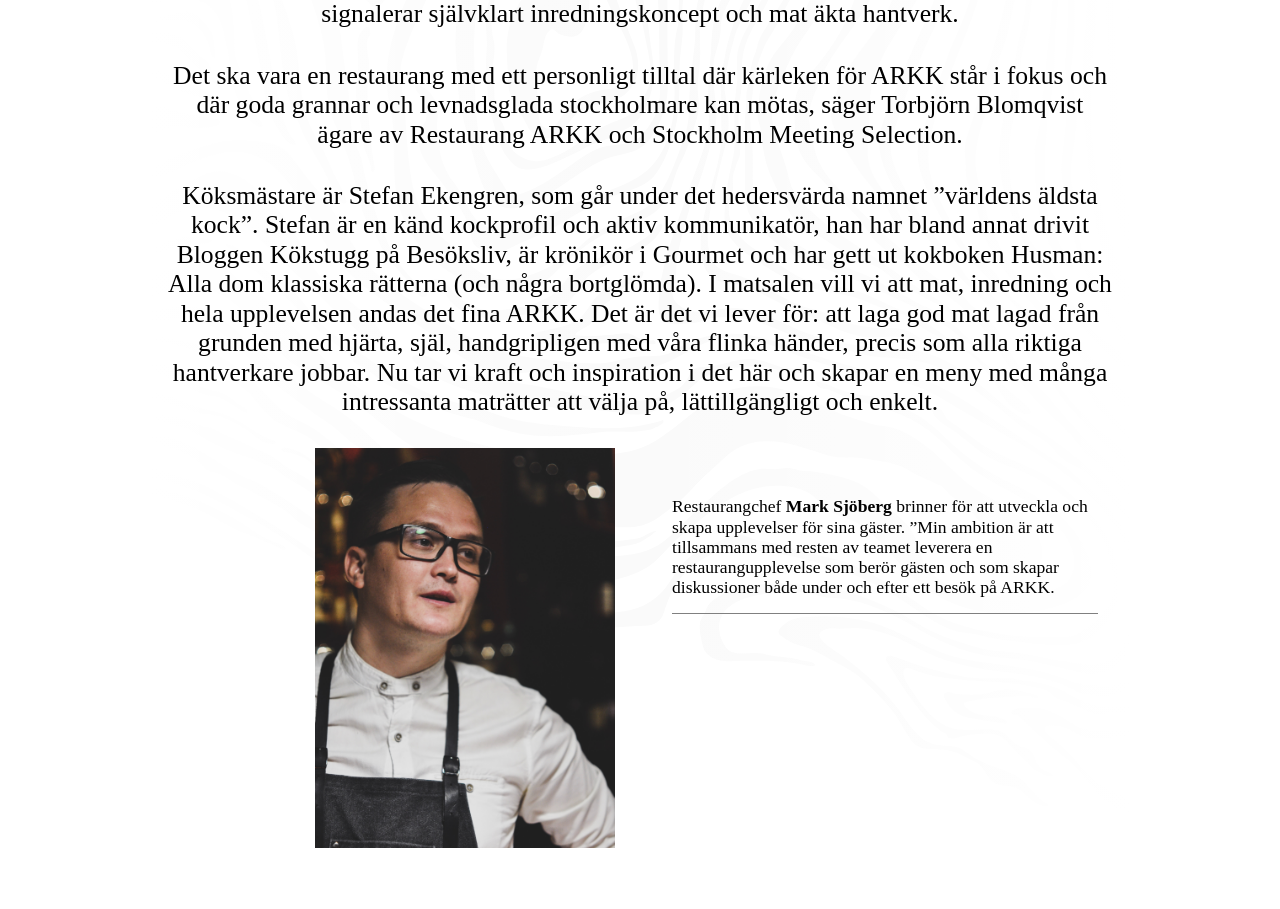
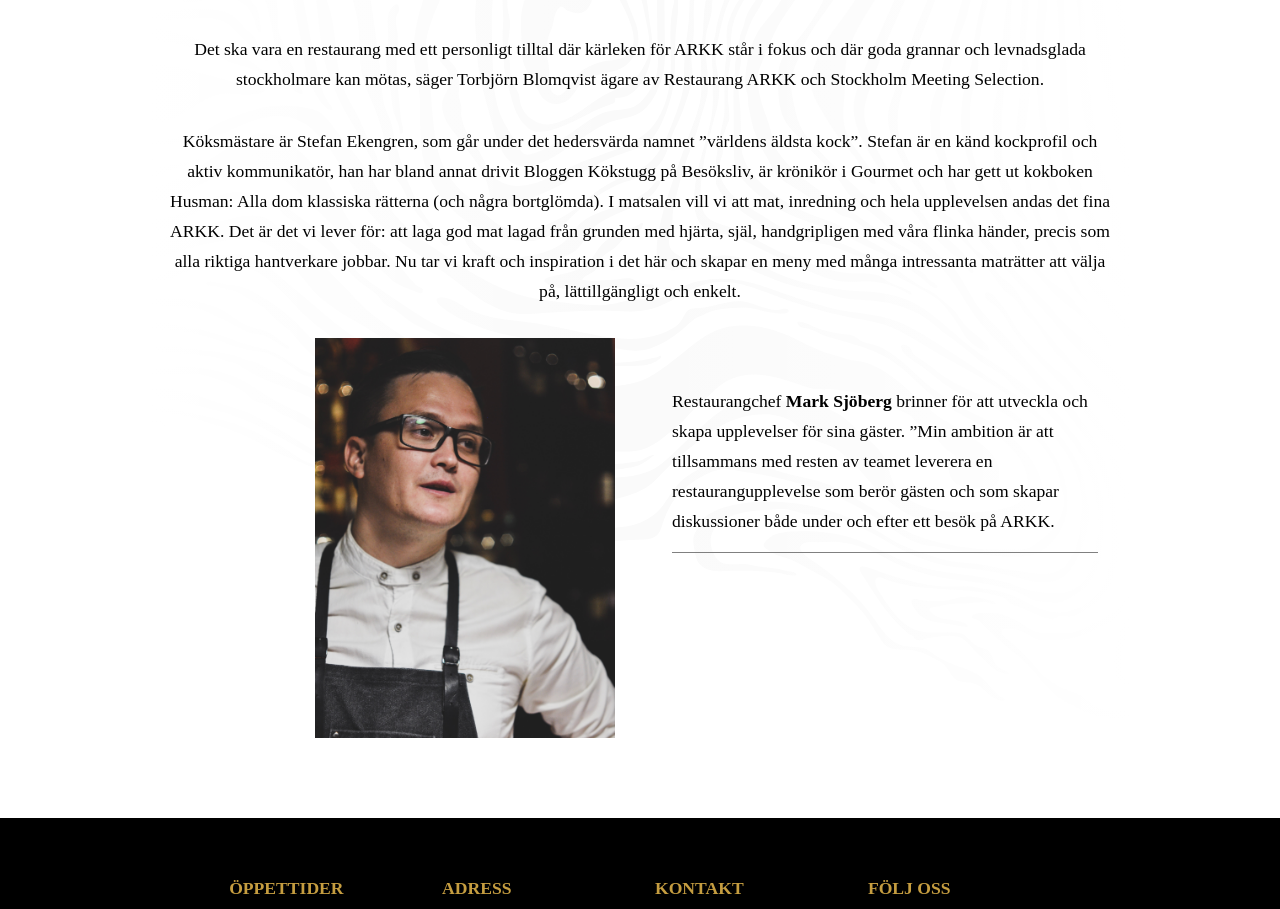
Before and after one commit to rebeccakling/restaurant-arkk, a React (Create React App) app: page /about in a window 1280 px wide. Shown: the part 667-1576 px from the top of the page. Built offline with nearby package versions, Linux system fonts and the light colour scheme; a web font is replaced by a local one.

Commit message:
refactor admin, home, confirmation component
Rebecca

```diff
--- a/src/components/about/about.scss
+++ b/src/components/about/about.scss
@@ -2,7 +2,7 @@
 
 .about {
 
-    .heroImageAbout {
+    .hero-image {
         background-image: url(../../assets/images/heroimage-about.jpg);
         background-position: center;
         background-repeat: no-repeat;
@@ -18,22 +18,21 @@
         background-size: cover;
         display: grid;
 
-        .aboutUsInfo {
-            .aboutArkk {
+        .about-info {
+            .about-arkk {
 
                 p {
                     font-family: $fontBody;
                     font-size: $fontBodySize;
                     margin: 2rem 1rem;
                     text-align: center;
-
                 }
             }
 
-            .imageMarkChef {
+            .image-chef {
                 display: grid;
 
-                img{
+                img {
                     background-position: center;
                     background-repeat: no-repeat;
                     background-size: cover;
@@ -45,7 +44,7 @@
                 }
             }
 
-            .infoMark {
+            .info-chef {
                 padding: 1rem 1rem;
 
                 p {
@@ -67,31 +66,27 @@
         .container {
             margin-bottom: 5rem;
 
-            .heroImageAbout {
+            .hero-image {
                 min-height: 500px;
                 max-height: 500px;
             }
 
-            .aboutUsInfo {
+            .about-info {
                 display: grid;
                 grid-template-columns: 1fr 1fr;
                 grid-template-areas: "aboutArkk aboutArkk"
                     "imageMarkChef infoMark";
 
-                .aboutArkk {
+                .about-arkk {
                     grid-area: aboutArkk;
-
-                    p{
-                        font-size: $fontBodySizeTablet;
-                    }
                 }
 
-                .imageMarkChef {
+                .image-chef {
                     grid-area: imageMarkChef;
                     width: 350px;
                     justify-self: right;
 
-                    img{
+                    img {
                         width: 350px;
                     }
                 }
@@ -110,17 +105,3 @@
     }
 
 }
-
-@include desktop {
-    .about{
-        .container{
-            .aboutUsInfo{
-                .aboutArkk{
-                    p{
-                        font-size: $fontBodySizeDesktop;
-                    }
-                }
-            }
-        }
-    }
-}
--- a/src/components/about/about.tsx
+++ b/src/components/about/about.tsx
@@ -8,28 +8,60 @@ export default class About extends Component {
     return (
       <>
         <div className="about">
-            <div className="heroImageAbout"></div>
-            <Navbar />
+          <div className="hero-image"></div>
+          <Navbar />
           <div className="container">
-
-            <div className="aboutUsInfo">
-              <div className="aboutArkk">
+            <div className="about-info">
+              <div className="about-arkk">
                 <h1>OM RESTAURANG ARKK</h1>
 
-                <p> Med en ägare som en gång i tiden började sin yrkesbana som snickare och slöjdlärare, som sen startade och framgångsrikt drev inredningsföretaget Svensk Inredning i över 30 år, så signalerar självklart inredningskoncept och mat äkta hantverk. </p>
-
-                <p> Det ska vara en restaurang med ett personligt tilltal där kärleken för ARKK står i fokus och där goda grannar och levnadsglada stockholmare kan mötas, säger Torbjörn Blomqvist ägare av Restaurang ARKK och Stockholm Meeting Selection.
+                <p>
+                  {" "}
+                  Med en ägare som en gång i tiden började sin yrkesbana som
+                  snickare och slöjdlärare, som sen startade och framgångsrikt
+                  drev inredningsföretaget Svensk Inredning i över 30 år, så
+                  signalerar självklart inredningskoncept och mat äkta hantverk.{" "}
                 </p>
 
-                <p>Köksmästare är Stefan Ekengren, som går under det hedersvärda namnet ”världens äldsta kock”. Stefan är en känd kockprofil och aktiv kommunikatör, han har bland annat drivit Bloggen Kökstugg på Besöksliv, är krönikör i Gourmet och har gett ut kokboken Husman: Alla dom klassiska rätterna (och några bortglömda).
-                I matsalen vill vi att mat, inredning och hela upplevelsen andas det fina ARKK. Det är det vi lever för: att laga god mat lagad från grunden med hjärta, själ, handgripligen med våra flinka händer, precis som alla riktiga hantverkare jobbar. Nu tar vi kraft och inspiration i det här och skapar en meny med många intressanta maträtter att välja på, lättillgängligt och enkelt.
-                  </p>
+                <p>
+                  {" "}
+                  Det ska vara en restaurang med ett personligt tilltal där
+                  kärleken för ARKK står i fokus och där goda grannar och
+                  levnadsglada stockholmare kan mötas, säger Torbjörn Blomqvist
+                  ägare av Restaurang ARKK och Stockholm Meeting Selection.
+                </p>
+
+                <p>
+                  Köksmästare är Stefan Ekengren, som går under det hedersvärda
+                  namnet ”världens äldsta kock”. Stefan är en känd kockprofil
+                  och aktiv kommunikatör, han har bland annat drivit Bloggen
+                  Kökstugg på Besöksliv, är krönikör i Gourmet och har gett ut
+                  kokboken Husman: Alla dom klassiska rätterna (och några
+                  bortglömda). I matsalen vill vi att mat, inredning och hela
+                  upplevelsen andas det fina ARKK. Det är det vi lever för: att
+                  laga god mat lagad från grunden med hjärta, själ,
+                  handgripligen med våra flinka händer, precis som alla riktiga
+                  hantverkare jobbar. Nu tar vi kraft och inspiration i det här
+                  och skapar en meny med många intressanta maträtter att välja
+                  på, lättillgängligt och enkelt.
+                </p>
               </div>
 
-              <div className="imageMarkChef"><img src={require("../../assets/images/chefabout.jpg")} alt="Bild på Mark"/></div>
+              <div className="image-chef">
+                <img
+                  src={require("../../assets/images/chefabout.jpg")}
+                  alt="Bild på Mark"
+                />
+              </div>
 
-              <div className="infoMark">
-                <p>Restaurangchef <strong>Mark Sjöberg </strong> brinner för att utveckla och skapa upplevelser för sina gäster. ”Min ambition är att tillsammans med resten av teamet leverera en restaurangupplevelse som berör gästen och som skapar diskussioner både under och efter ett besök på ARKK.</p>
+              <div className="info-chef">
+                <p>
+                  Restaurangchef <strong>Mark Sjöberg </strong> brinner för att
+                  utveckla och skapa upplevelser för sina gäster. ”Min ambition
+                  är att tillsammans med resten av teamet leverera en
+                  restaurangupplevelse som berör gästen och som skapar
+                  diskussioner både under och efter ett besök på ARKK.
+                </p>
               </div>
             </div>
           </div>
--- a/src/components/admin/admin.scss
+++ b/src/components/admin/admin.scss
@@ -20,10 +20,6 @@
 
     .link-container {
         grid-area: link-container;
-        text-align: center;
-    }
-
-    h1 {
         text-align: center;
     }
 
--- a/src/components/confirmation/confirmation.scss
+++ b/src/components/confirmation/confirmation.scss
@@ -20,33 +20,16 @@
         .info-confirm {
 
             p {
-                font-family: $fontBody;
-                font-size: $fontBodySize;
-                margin: 2rem 1rem;
-                text-align: center;
                 margin: 10px 0;
-
             }
 
-
-            h3 {
+            .info {
                 font-family: $fontBody;
                 font-size: $fontBodySize;
                 margin: 2rem 2rem;
                 text-align: center;
                 padding-bottom: 2rem;
-
-                p {
-                    font-size: $fontBodySize;
-
-                }
-
-                a {
-                    &:hover {
-                        color: $hoverColor;
-                    }
-                }
-
+                font-weight: bold;
             }
         }
     }
@@ -55,11 +38,8 @@
     @include tablet {
         .confirmation {
             .container {
-                p {
-                    font-size: $fontBodySizeTablet;
-                }
 
-                h3 {
+                .info {
                     padding: 0.2rem;
                 }
             }
@@ -74,16 +54,9 @@
 
         }
 
-        h3 {
+        .info {
             padding: 0 100px;
         }
     }
 
-    .container {
-
-        p {
-
-            font-size: $fontBodySizeDesktop;
-        }
-    }
 }
--- a/src/components/confirmation/confirmation.tsx
+++ b/src/components/confirmation/confirmation.tsx
@@ -83,18 +83,18 @@ class Confirmation extends Component<IConfirmationProps, IConfirmationState> {
                 pers.
               </p>
               <p>
-                Varm välkoman till oss {this.state.booking.date} kl:{" "}
+                Varmt välkomna till oss {this.state.booking.date} kl:{" "}
                 {this.state.booking.time}.
               </p>
 
-              <h3>
+              <div className="info">
                 Vid avbokning eller ändring av bokningen vänligen kontakta oss
                 på mail{" "}
                 <a href="mailto: eat@restaurangarkk.se">
                   eat@restaurangarkk.se
                 </a>{" "}
                 eller på telefon 08-121 421 60
-              </h3>
+              </div>
             </div>
           </div>
         </main>
--- a/src/sass/base.scss
+++ b/src/sass/base.scss
@@ -346,7 +346,7 @@ body {
    background-color: $backgroundColor;
    font-family: $fontBody;
    font-size: $fontBodySize;
-   color: $primaryColorSub;
+   color: $fontColorMain;
 }
 
 * {
@@ -371,6 +371,12 @@ a> :active {
    text-decoration: none;
 }
 
+a {
+   &:hover {
+      color: $hoverColor;
+   }
+}
+
 .container {
    width: $containerWidth;
    margin: auto;
@@ -378,11 +384,13 @@ a> :active {
 }
 
 h1 {
-   color: $primaryColor;
+   color: $fontHeadingTitleColor;
    font-family: $fontHeadingTitle;
    font-size: 25px;
    text-align: center;
-   margin-top: 2.5em;
+   // margin-top: 2.5em;
+   margin-top: $spacingForParagraph;
+   margin-bottom: $spacingForParagraph;
    text-transform: uppercase;
 }
 
@@ -401,3 +409,8 @@ input:-webkit-autofill:active {
 ::placeholder {
    font-size: 1rem;
 }
+
+p {
+   line-height: 30px;
+   text-align: center;
+}
--- a/src/sass/variabels.scss
+++ b/src/sass/variabels.scss
@@ -33,6 +33,7 @@ $x12grid: repeat(12, 1fr);
 // Spacing
 $mainSpacing: 0.3rem;
 $spacingBetweenDiv: 1rem;
+$spacingForParagraph: 3rem;
 $containerWidth: 95%;
 $maxWidth: 980px;
 
```
Also changed, not shown: src/components/booking/booking.tsx (+16 -10 lines), src/components/home/home.scss (+2 -27 lines), 1 other file (tests, documents, lock files or other folders).
